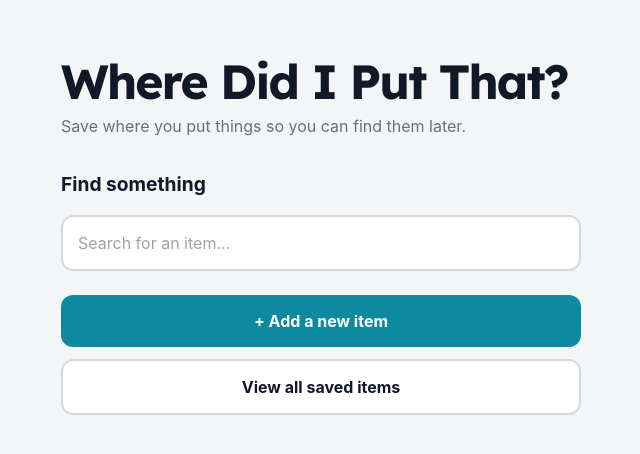
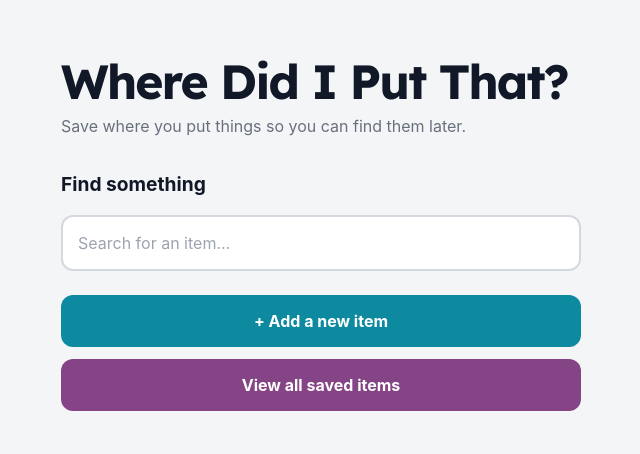
Before and after one commit to Jenni311/where-did-i-put-that, a React (Vite) app: page / in a window 1280 px wide. Shown: the top 454 px of the page, without its empty margins (319-959 px from the left). Built offline with nearby package versions, Linux system fonts and the light colour scheme.

Commit message:
button colour

```diff
--- a/src/index.css
+++ b/src/index.css
@@ -250,9 +250,10 @@ button:active {
 
 .view-all-button {
   margin-top: 12px;
-  background: white;
-  color: #111827;
-  border: 2px solid #d5d9df;
+  background: rgb(133, 68, 133);
+  color: white;
+  border: 0 solid #d5d9df;
+  border-color: white;
 }
 .remember-form {
 
```
